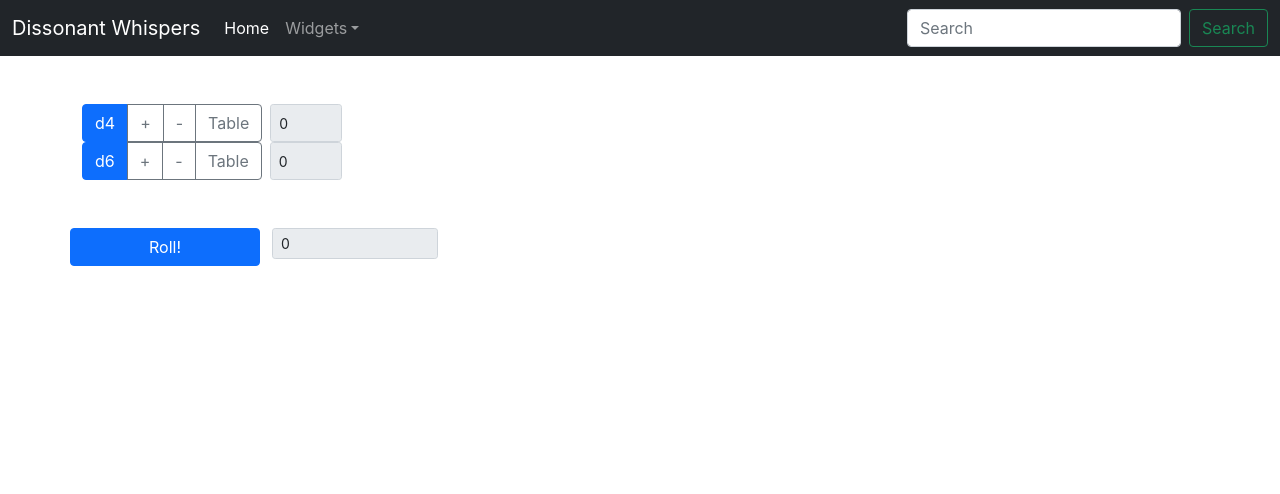
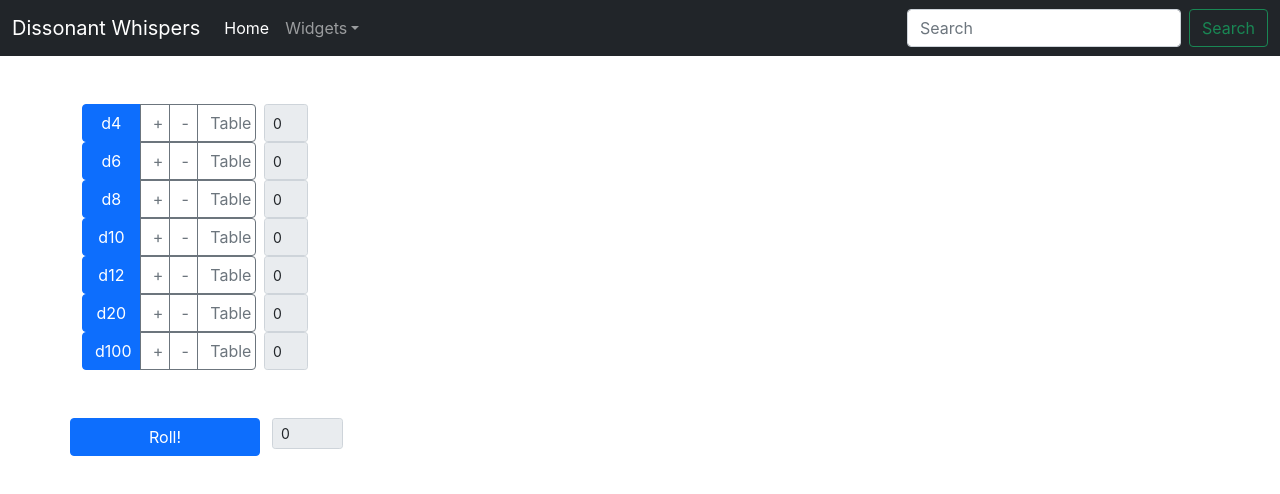
Before and after one commit to Aveline-art/Dissonant-Whispers, a React (Create React App) app in the folder frontend/: page / in a window 1280 px wide. Shown: the top 494 px of the page. Built offline with nearby package versions, Linux system fonts and the light colour scheme.

Commit message:
added more dice

```diff
--- a/frontend/src/Widgets/DiceRoller/DiceRoller.js
+++ b/frontend/src/Widgets/DiceRoller/DiceRoller.js
@@ -4,6 +4,11 @@ function DiceRoller() {
   const dice = [
     useState({ name: "d4", count: 0, sides: 4 }),
     useState({ name: "d6", count: 0, sides: 6 }),
+    useState({ name: "d8", count: 0, sides: 8 }),
+    useState({ name: "d10", count: 0, sides: 10 }),
+    useState({ name: "d12", count: 0, sides: 12 }),
+    useState({ name: "d20", count: 0, sides: 20 }),
+    useState({ name: "d100", count: 0, sides: 100 }),
   ];
   const [total, setTotal] = useState(0);
   const [results, setResults] = useState([]);
@@ -32,7 +37,7 @@ function DiceRoller() {
   return (
     <div className="container">
       <div className="row my-5">
-        <div className="btn-group-vertical">
+        <div className="btn-group-vertical col-3">
           {dice.map((dieState, index) => {
             return <DieCounter key={index} die={dieState} />;
           })}
@@ -46,7 +51,7 @@ function DiceRoller() {
         >
           Roll!
         </button>
-        <div className="col-2">
+        <div className="col-1">
           <input
             className="form-control form-control-sm"
             type="text"
@@ -84,32 +89,32 @@ function DieCounter(props) {
       role="toolbar"
       aria-label="Toolbar with button groups"
     >
-      <div className="btn-group me-2" role="group" aria-label="First group">
-        <button type="button" className="btn btn-primary">
+      <div className="btn-group me-2 col-8" role="group" aria-label="First group">
+        <button type="button" className="btn btn-primary col-4">
           {die.name}
         </button>
         <button
           onClick={() => increment(die)}
           type="button"
-          className="btn btn-outline-secondary"
+          className="btn btn-outline-secondary col-2"
         >
           +
         </button>
         <button
           onClick={(e) => decrement(die)}
           type="button"
-          className="btn btn-outline-secondary"
+          className="btn btn-outline-secondary col-2"
         >
           -
         </button>
-        <button type="button" className="btn btn-outline-secondary">
+        <button type="button" className="btn btn-outline-secondary col-4">
           Table
         </button>
       </div>
       <div
         className="btn-group me-2 col-2"
         role="group"
-        aria-label="First group"
+        aria-label="Second group"
       >
         <input
           className="form-control form-control-sm"
```
